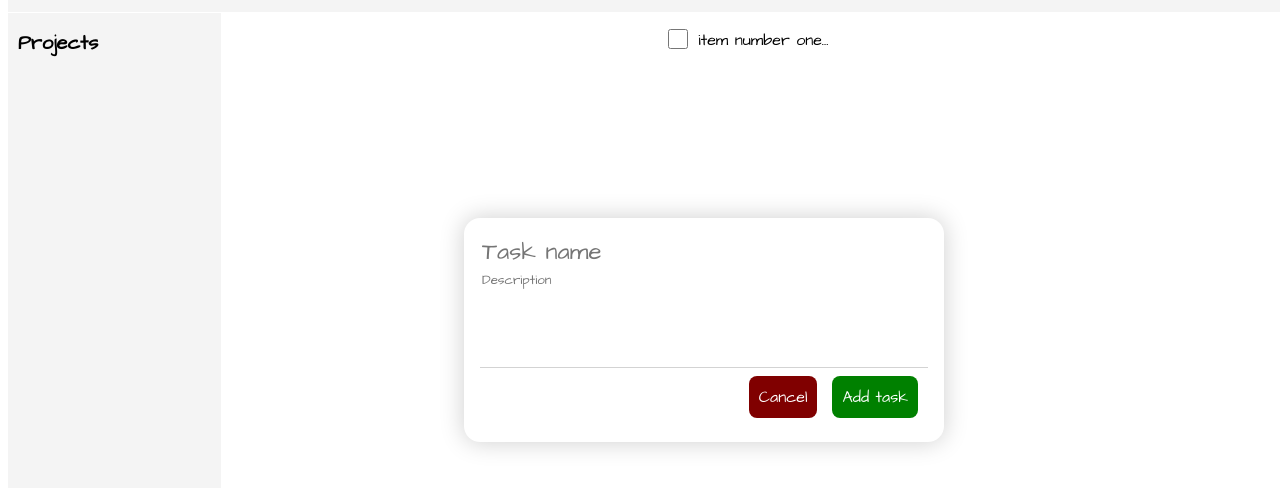
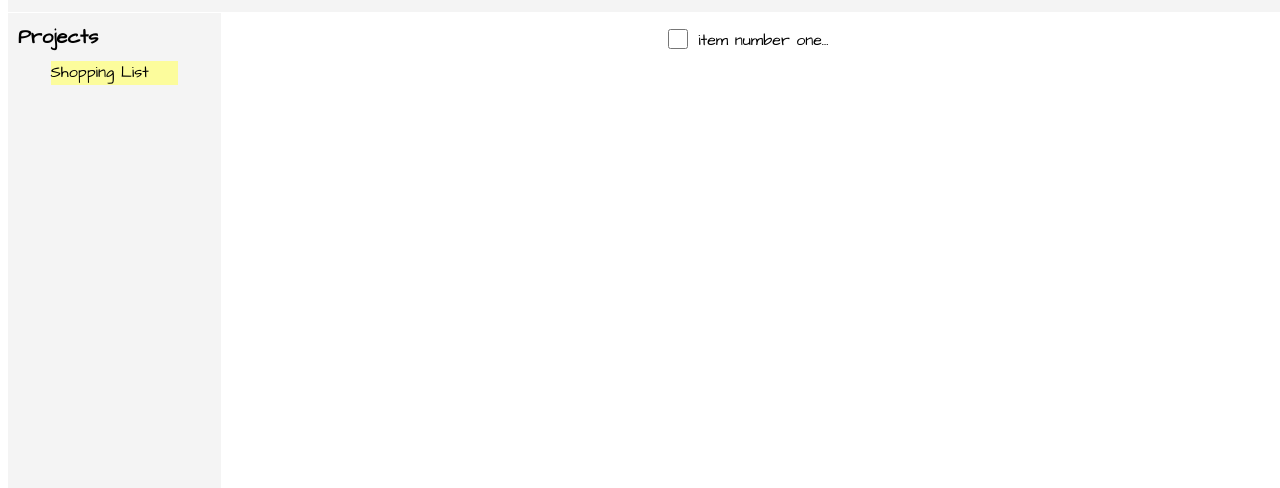
Before and after one commit to tdematos/To-Do-List-App, a website built with webpack: page src/home.html in a window 1280 px wide. Shown: the part 70-558 px from the top of the page. Built offline with nearby package versions, Linux system fonts and the light colour scheme.

Commit message:
created side item w/ css and added function for opening and closing modal

```diff
--- a/src/home.html
+++ b/src/home.html
@@ -15,7 +15,7 @@
     <link rel="stylesheet" href="https://fonts.googleapis.com/css2?family=Material+Symbols+Outlined:opsz,wght,FILL,GRAD@24,400,0,0" />
   </head>
   <body>
-<dialog class="modal" open >
+<dialog class="modal" >
   <div class="input-box">
     <input class="task-title" type="text" placeholder="Task name">
     <input class="task-description" type="text" placeholder="Description">
@@ -44,7 +44,10 @@
       <div class="side-bar">
         <div class="home"></div>
         <div class="projects">
-          <h2 class="project-list">Projects</h2>
+          <h2 class="project-title">Projects</h2>
+          <div class="project-list">
+          <p class="project-item">Shopping List</p>
+          </div>
         </div>
       </div>
       <div class="todo-panel">
--- a/src/index.js
+++ b/src/index.js
@@ -8,3 +8,27 @@ class ToDo {
 class Project {
   constructor() {}
 }
+
+//function for opening modal
+function openModal() {
+  const addItem = document.querySelector("#add-todo");
+  const modal = document.querySelector("dialog");
+
+  addItem.addEventListener("click", () => {
+    modal.showModal();
+  });
+}
+
+openModal();
+
+//function for closing modal
+function closeModal() {
+  const closeModalbutton = document.querySelector(".cancel-button");
+  const modal = document.querySelector("dialog");
+
+  closeModalbutton.addEventListener("click", () => {
+    modal.close();
+  });
+}
+
+closeModal();
--- a/src/style.css
+++ b/src/style.css
@@ -99,6 +99,29 @@ h1 {
   background-color: var(--panel-background-color);
 }
 
+h2 {
+  margin: 10px;
+}
+
+.projects {
+  height: 100%;
+}
+
+.project-list {
+  display: flex;
+  flex-direction: column;
+  justify-content: flex-start;
+  align-items: center;
+  height: 100%;
+}
+
+.project-item {
+  background-color: rgb(252, 252, 156);
+  width: 60%;
+  height: 1.5rem;
+  margin: 0px;
+}
+
 .todo-panel {
   width: 100%;
   background-color: var(--todo-background-color);
@@ -124,12 +147,13 @@ h1 {
   flex-direction: row;
 }
 
-.project-list {
+.project-title {
   margin-left: 10px;
   font-size: 1.25rem;
 }
+
 /*place for styling the modal*/
-.modal {
+dialog[open] {
   position: absolute;
   top: 50%;
   left: 70%;
```
